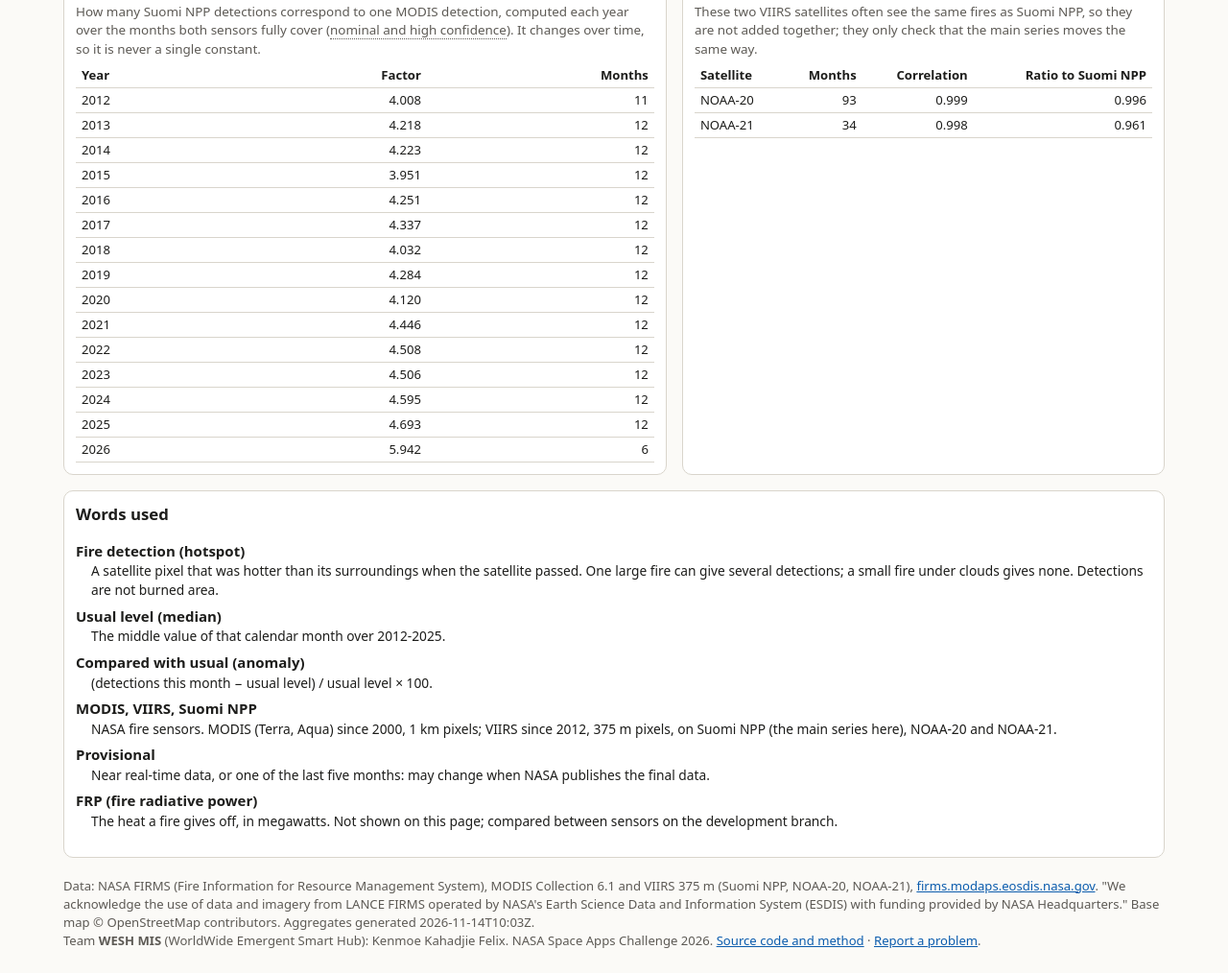
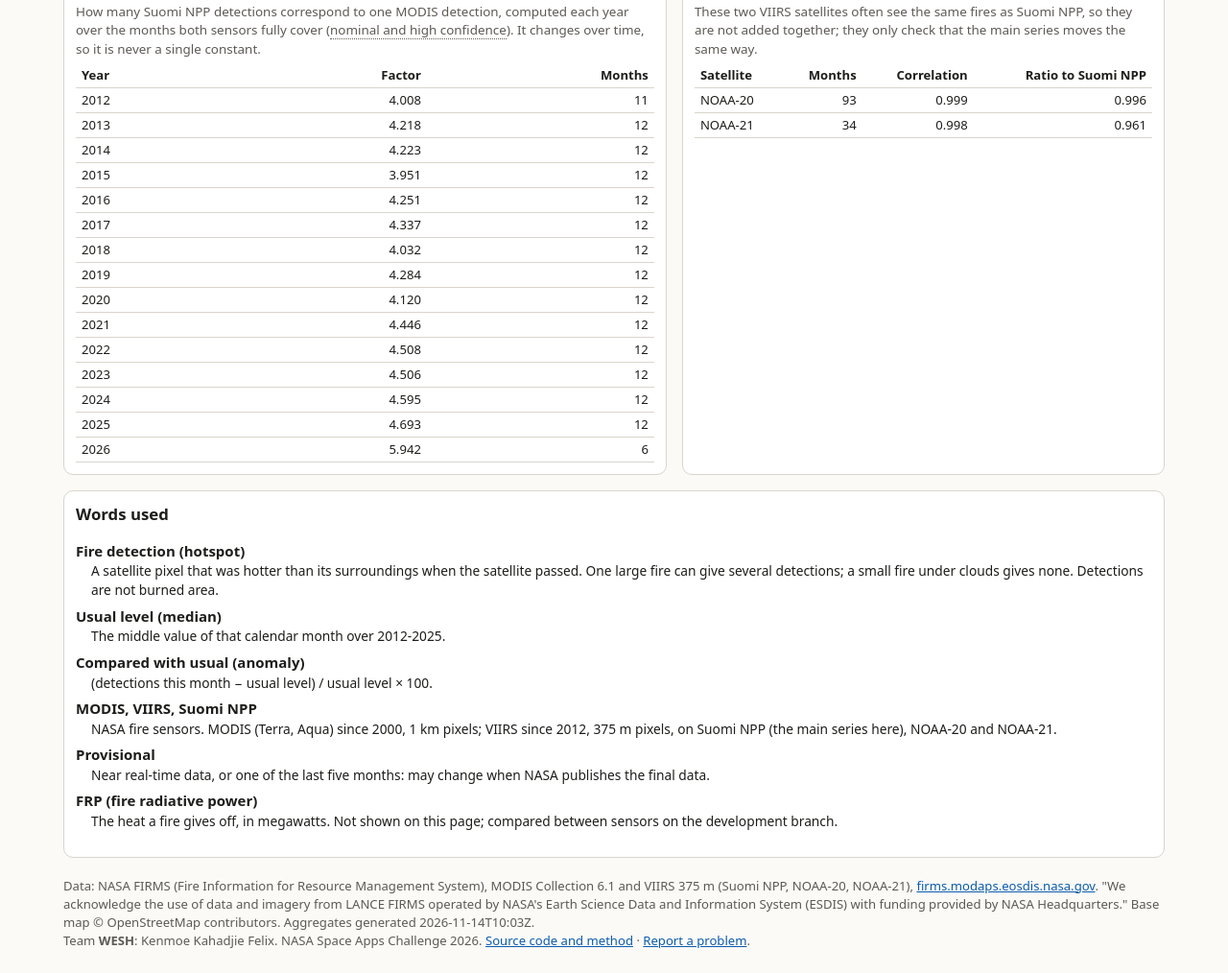
Before and after one commit to kahadjie/cameroon-fire-calendar, a plain HTML site: page index.html in a window 1280 px wide. Shown: the part 2122-3136 px from the top of the page at 96% size. Drawn offline with nearby package versions, Linux system fonts and the light colour scheme.

Commit message:
docs: correct team name to WESH
Co-Authored-By: Claude Haiku 5.5 <noreply@anthropic.com>
Claude-Session: https://claude.ai/code/session_016GZTxR13mP4gtuf2TZ8i9P

```diff
--- a/index.html
+++ b/index.html
@@ -149,7 +149,7 @@ footer{margin:20px 0 8px;font-size:.82rem;color:var(--muted)}
 
   <footer>
     Data: NASA FIRMS (Fire Information for Resource Management System), MODIS Collection 6.1 and VIIRS 375 m (Suomi NPP, NOAA-20, NOAA-21), <a href="https://firms.modaps.eosdis.nasa.gov" rel="noopener">firms.modaps.eosdis.nasa.gov</a>. "We acknowledge the use of data and imagery from LANCE FIRMS operated by NASA's Earth Science Data and Information System (ESDIS) with funding provided by NASA Headquarters." Base map © OpenStreetMap contributors. <span id="generated"></span><br>
-    Team <strong>WESH MIS</strong> (WorldWide Emergent Smart Hub): Kenmoe Kahadjie Felix. NASA Space Apps Challenge 2026. <a href="https://github.com/kahadjie/cameroon-fire-calendar" rel="noopener">Source code and method</a> · <a href="https://github.com/kahadjie/cameroon-fire-calendar/issues/new" rel="noopener">Report a problem</a>.
+    Team <strong>WESH</strong>: Kenmoe Kahadjie Felix. NASA Space Apps Challenge 2026. <a href="https://github.com/kahadjie/cameroon-fire-calendar" rel="noopener">Source code and method</a> · <a href="https://github.com/kahadjie/cameroon-fire-calendar/issues/new" rel="noopener">Report a problem</a>.
   </footer>
 </main>
 
```
Also changed, not shown: 3 other files.
